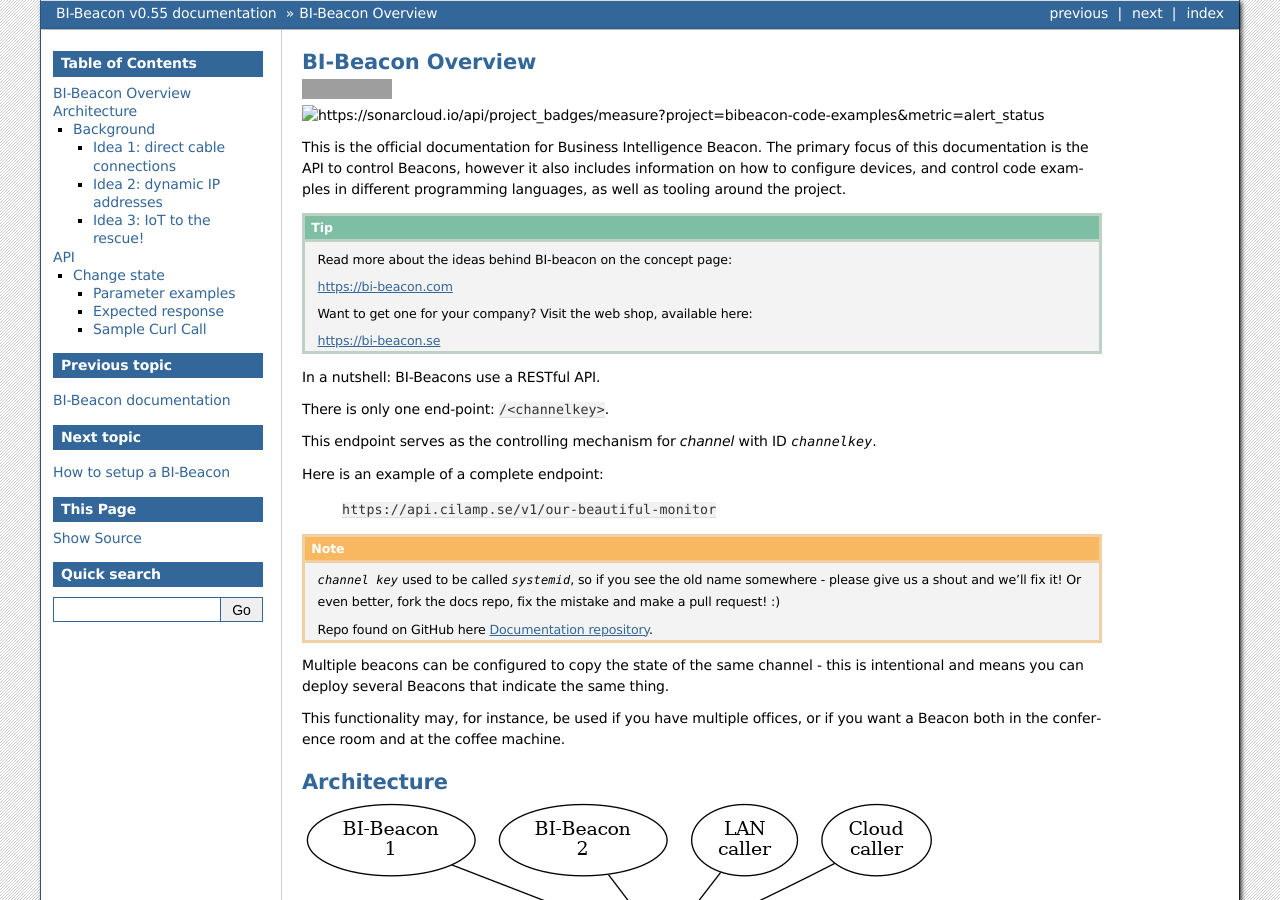
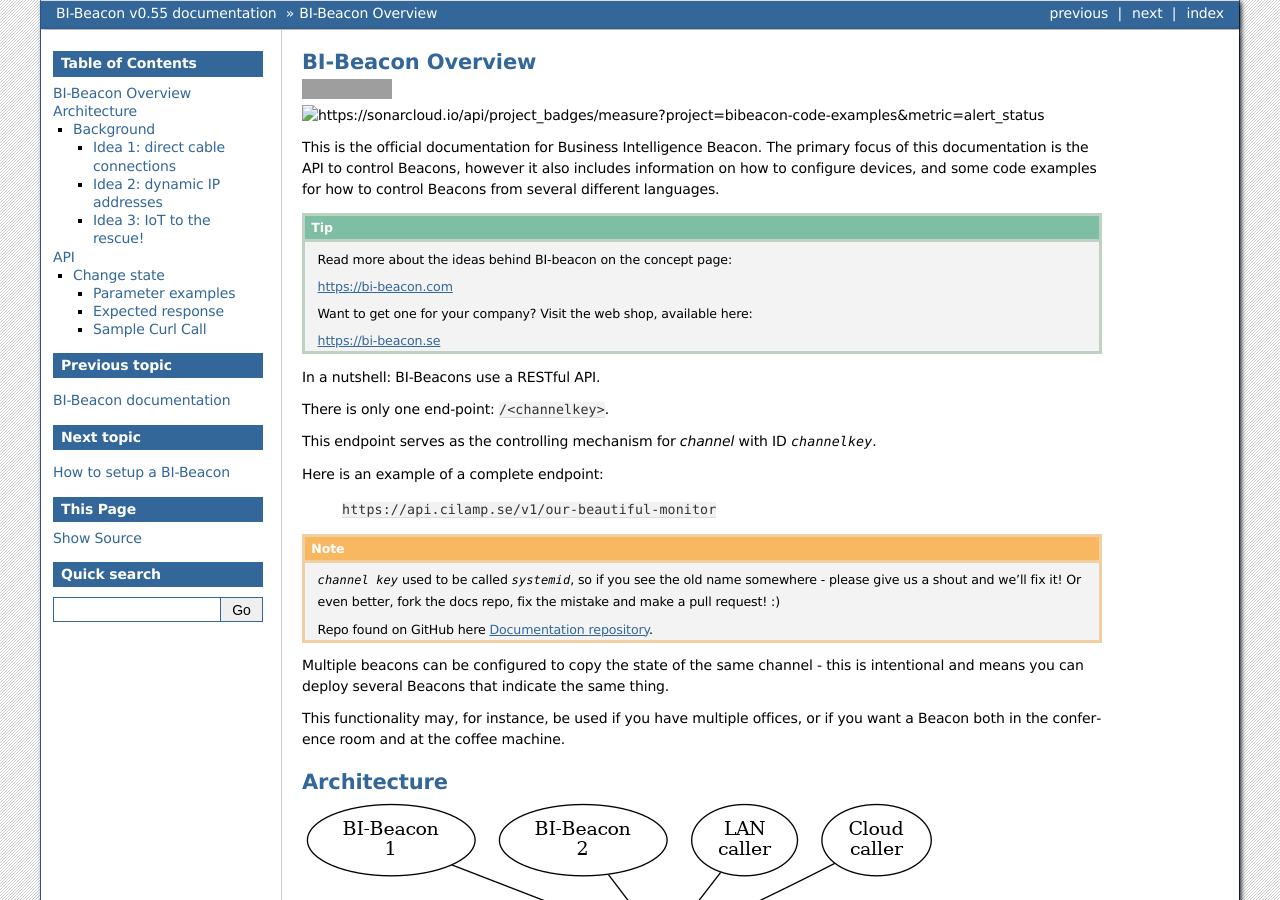
Before and after one commit to BI-Beacon/docs, a Sphinx documentation site: the page built from docs/api.rst, in a window 1280 px wide and 900 px high. Built offline with Sphinx 7.4.7, drawn with Linux system fonts in a browser that asks for light colours; pages that are not in the unit, such as notebooks, are missing from menus; grey boxes are pictures that could not be loaded.

Commit message:
language

```diff
--- a/docs/api.rst
+++ b/docs/api.rst
@@ -10,8 +10,8 @@
 This is the official documentation for Business Intelligence Beacon.
 The primary focus of this documentation is the API to control Beacons,
 however it also includes information on how to configure devices,
-and control code examples in different programming languages, as well
-as tooling around the project.
+and some code examples for how to control Beacons from several different
+languages.
 
 .. tip::
 
```
